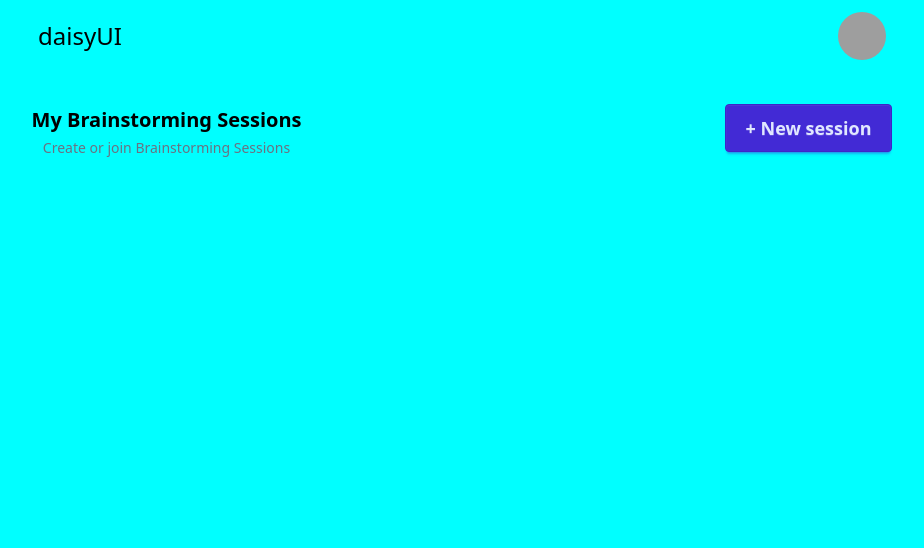
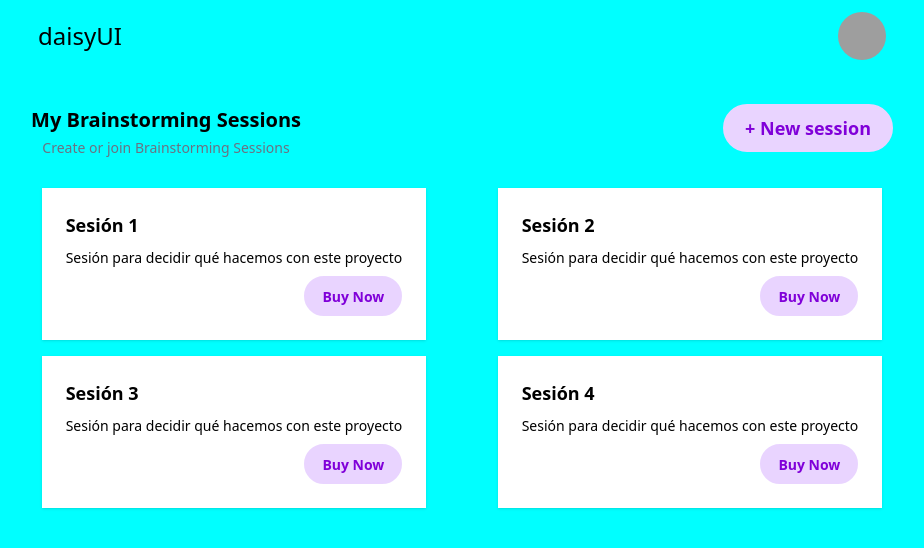
Before and after one commit to AsroLabs/Uridea, a Next.js app: page /menu in a window 1280 px wide. Shown: the top 548 px of the page, without its empty margins (178-1102 px from the left). Built offline with nearby package versions, Linux system fonts and the light colour scheme; grey boxes are pictures that could not be loaded.

Commit message:
Add Card section

```diff
--- a/src/app/globals.css
+++ b/src/app/globals.css
@@ -1,5 +1,41 @@
 @import "tailwindcss";
 @plugin "daisyui";
+
+
+@plugin "daisyui/theme" {
+  name: "pastel";
+  default: true;
+  prefersdark: true;
+  --color-base-100: oklch(100% 0 0);
+  --color-base-200: oklch(98.462% 0.001 247.838);
+  --color-base-300: oklch(92.462% 0.001 247.838);
+  --color-base-content: oklch(20% 0 0);
+  --color-primary: oklch(90% 0.063 306.703);
+  --color-primary-content: oklch(49% 0.265 301.924);
+  --color-secondary: oklch(89% 0.058 10.001);
+  --color-secondary-content: oklch(51% 0.222 16.935);
+  --color-accent: oklch(90% 0.093 164.15);
+  --color-accent-content: oklch(50% 0.118 165.612);
+  --color-neutral: oklch(55% 0.046 257.417);
+  --color-neutral-content: oklch(92% 0.013 255.508);
+  --color-info: oklch(86% 0.127 207.078);
+  --color-info-content: oklch(52% 0.105 223.128);
+  --color-success: oklch(87% 0.15 154.449);
+  --color-success-content: oklch(52% 0.154 150.069);
+  --color-warning: oklch(83% 0.128 66.29);
+  --color-warning-content: oklch(55% 0.195 38.402);
+  --color-error: oklch(80% 0.114 19.571);
+  --color-error-content: oklch(50% 0.213 27.518);
+  --radius-selector: 1rem;
+  --radius-field: 2rem;
+  --radius-box: 1rem;
+  --size-selector: 0.25rem;
+  --size-field: 0.25rem;
+  --border: 2px;
+  --depth: 0;
+  --noise: 0;
+}
+
 
 * {
   box-sizing: border-box;
@@ -9,4 +45,5 @@ body {
   margin: 0;
   height: 100vh;
   background-color: aqua;
+  color: black;
 }
--- a/src/app/menu/components/HeroSection.tsx
+++ b/src/app/menu/components/sections/HeroSection.tsx
@@ -1,5 +1,3 @@
-import React from 'react'
-
 export default function HeroSection() {
     return (
         <section className="flex flex-col md:flex-row md:justify-around items-center gap-5 px-2 py-8">
--- a/src/app/menu/components/MenuHeader.tsx
+++ b/src/app/menu/components/sections/MenuHeader.tsx
@@ -1,7 +1,6 @@
 export default function MenuHeader() {
   return (
     <header className="navbar px-3 pt-3 sm:px-4 md:px-6 w-full max-w-[100vw] sm:max-w-2xl md:max-w-3xl lg:max-w-4xl mx-auto">
-
       <div className="flex-1">
         <a className="text-base sm:text-lg md:text-xl lg:text-2xl text-black">daisyUI</a>
       </div>
@@ -29,7 +28,6 @@ export default function MenuHeader() {
           </ul>
         </div>
       </div>
-
     </header>
   )
 }
--- /dev/null
+++ b/src/app/menu/components/ui/Card.tsx
@@ -0,0 +1,13 @@
+export default function Card({ title = "Sesión", description = "Sesión para decidir qué hacemos con este proyecto" }: { title: string; description: string }) {
+    return (
+        <div className="card-xs sm:card-sm md:card-md bg-base-100 shadow-sm">
+            <div className="card-body">
+                <h2 className="card-title">{title}</h2>
+                <p>{description}</p>
+                <div className="justify-end card-actions">
+                    <button className="btn btn-primary">Buy Now</button>
+                </div>
+            </div>
+        </div>
+    )
+}
--- a/src/app/menu/page.tsx
+++ b/src/app/menu/page.tsx
@@ -1,11 +1,19 @@
-import HeroSection from "./components/HeroSection";
-import MenuHeader from "./components/MenuHeader";
+import HeroSection from "./components/sections/HeroSection";
+import MenuHeader from "./components/sections/MenuHeader";
+import Card from "./components/ui/Card";
 
 export default function Menu() {
   return (
     <main>
       <MenuHeader />
       <HeroSection />
+
+      <section className="grid grid-cols-2 gap-4 place-items-center max-w-4xl mx-auto">
+        <Card title="Sesión 1" description="Sesión para decidir qué hacemos con este proyecto" />
+        <Card title="Sesión 2" description="Sesión para decidir qué hacemos con este proyecto" />
+        <Card title="Sesión 3" description="Sesión para decidir qué hacemos con este proyecto" />
+        <Card title="Sesión 4" description="Sesión para decidir qué hacemos con este proyecto" />
+      </section>
     </main>
   )
 }
```
